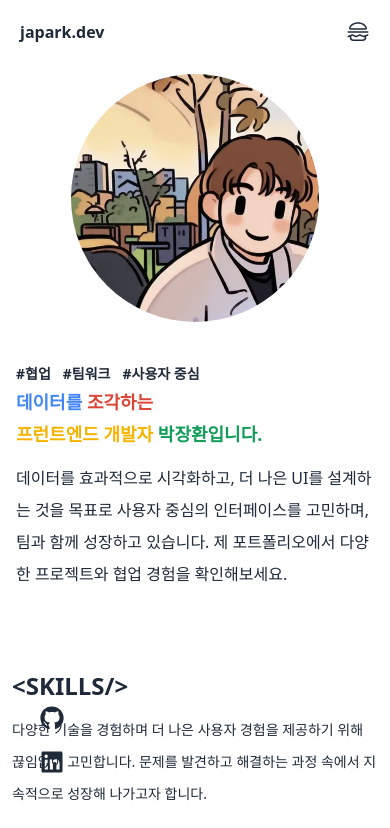
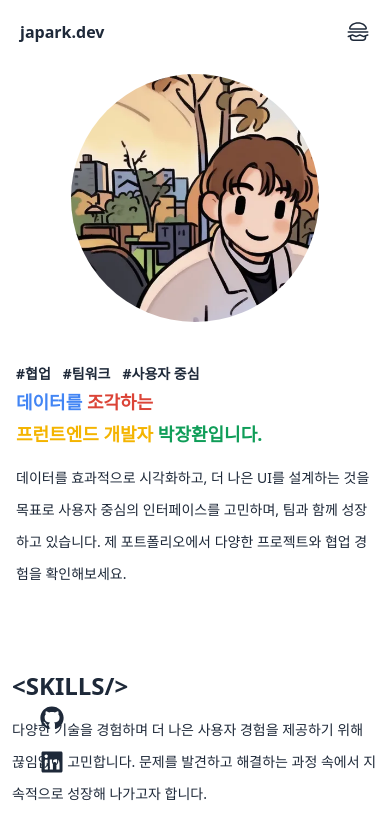
Before and after one commit to JangHwanPark/JangHwan-Portfolio, a React (Vite) app: page /about in a window 390 px wide. Shown: the top 828 px of the page. Built offline with nearby package versions, Linux system fonts and the light colour scheme.

Commit message:
:art: chore - About 반응형 작업 (365px)

```diff
--- a/src/pages/About.tsx
+++ b/src/pages/About.tsx
@@ -84,7 +84,7 @@ const About = () => {
             <span className='text-c-yellow'>프런트엔드 개발자</span>
             <span className='text-c-green'> 박장환입니다.</span>
           </h2>
-          <p ref={textRef} className="md:relative md:z-20 text-md max-w-3xl md:text-xl lg:text-2xl leading-8 md:leading-10 font-normal">
+          <p ref={textRef} className="md:relative md:z-20 xs:text-sm sm:text-base max-w-3xl md:text-xl lg:text-2xl leading-8 md:leading-10 font-normal">
             데이터를 효과적으로 시각화하고, 더 나은 UI를 설계하는 것을 목표로
             사용자 중심의 인터페이스를 고민하며, 팀과 함께 성장하고 있습니다.
             제 포트폴리오에서 다양한 프로젝트와 협업 경험을 확인해보세요.
```
